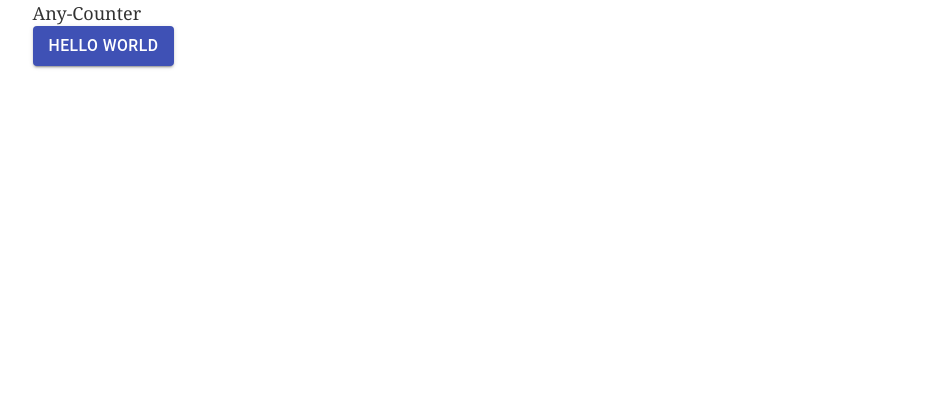
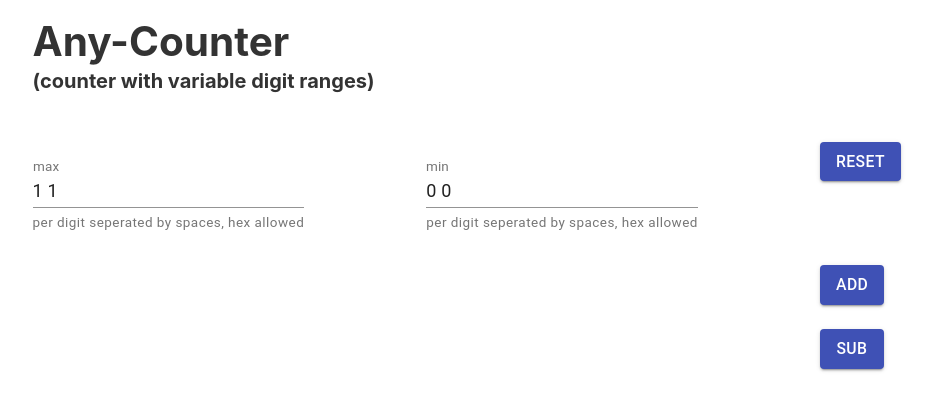
Before and after one commit to alpiepho/any-counter, a Gatsby site: page / in a window 1280 px wide. Shown: the whole page, without its empty margins (147-1080 px from the left). Built offline with nearby package versions, Linux system fonts and the light colour scheme; Gatsby itself is replaced by a stand-in of ours.

Commit message:
started counter engine

```diff
--- a/src/components/anycounter.js
+++ b/src/components/anycounter.js
@@ -1,15 +1,133 @@
-import React from "react"
-import Button from '@material-ui/core/Button';
+import React, { useState, useEffect } from "react"
+import { Button, Grid, TextField } from "@material-ui/core"
+import { makeStyles } from "@material-ui/core/styles"
+import {
+  engine_min,
+  engine_max,
+  engine_get,
+  engine_add,
+  engine_sub,
+  engine_reset,
+} from "./engine"
 
-const AnyCounter = () => (
-  <div>
-    <div>
-      Any-Counter
+const useStyles = makeStyles(theme => ({
+  root: {
+    flexGrow: 1,
+  },
+  paper: {
+    padding: theme.spacing(2),
+    textAlign: "center",
+    color: theme.palette.text.secondary,
+  },
+  title: {
+    marginTop: 20,
+    marginBottom: 5,
+  },
+  subtitle: {
+    marginTop: 0,
+    fontSize: 20,
+  },
+  textFieldLarge: {
+    fontSize: 60,
+  },
+}))
+
+export default function AnyCounter() {
+  const [minDigits, setMinDigits] = useState("0 0")
+  const [maxDigits, setMaxDigits] = useState("1 1")
+  const [allDigits, setAllDigits] = useState("0 0")
+
+  const classes = useStyles()
+
+  useEffect(() => {
+    engine_min(minDigits)
+    engine_max(maxDigits)
+    engine_reset()
+    setAllDigits(engine_get())
+  },[])
+
+  const onMinChange = event => {
+    setMinDigits(event.target.value)
+  }
+
+  const onMaxChange = event => {
+    setMaxDigits(event.target.value)
+  }
+
+  const onResetClick = () => {
+    console.log('onResetClick')
+    engine_min(minDigits)
+    engine_max(maxDigits)
+    engine_reset()
+    setAllDigits(engine_get())
+  }
+
+  const onAddClick = () => {
+    console.log('onAddClick')
+    engine_add()
+    setAllDigits(engine_get())
+  }
+
+  const onSubClick = () => {
+    engine_sub()
+    setAllDigits(engine_get())
+  }
+
+  return (
+    <div className={classes.root}>
+      <Grid container spacing={3}>
+        <Grid item xs={12}>
+          <h1 className={classes.title}>Any-Counter</h1>
+          <h4 className={classes.subtitle}>
+            (counter with variable digit ranges)
+          </h4>
+        </Grid>
+        <Grid item xs={5}>
+          <TextField
+            id="standard-helperText"
+            label="max"
+            defaultValue={maxDigits}
+            className={classes.textField}
+            helperText="per digit seperated by spaces, hex allowed"
+            margin="normal"
+            onChange={onMaxChange}
+          />
+        </Grid>
+        <Grid item xs={5}>
+          <TextField
+            id="standard-helperText"
+            label="min"
+            defaultValue={minDigits}
+            className={classes.textField}
+            helperText="per digit seperated by spaces, hex allowed"
+            margin="normal"
+            onChange={onMinChange}
+          />
+        </Grid>
+        <Grid item xs={2}>
+          <Button variant="contained" color="primary" onClick={onResetClick}>
+            Reset
+          </Button>
+        </Grid>
+
+        <Grid item xs={10}>
+          <h1 className={classes.textFieldLarge}>{allDigits}</h1>
+        </Grid>
+        <Grid item xs={2}>
+          <Grid container spacing={3} direction="column">
+            <Grid item>
+              <Button variant="contained" color="primary" onClick={onAddClick}>
+                Add
+              </Button>
+            </Grid>
+            <Grid item>
+              <Button variant="contained" color="primary" onClick={onSubClick}>
+                Sub
+              </Button>
+            </Grid>
+          </Grid>
+        </Grid>
+      </Grid>
     </div>
-    <Button variant="contained" color="primary">
-      Hello World
-    </Button>
-  </div>
-)
-
-export default AnyCounter
+  )
+}
--- /dev/null
+++ b/src/components/engine.js
@@ -0,0 +1,98 @@
+
+var str = "1 1"
+var minDigits = []
+var maxDigits = []
+var allDigits = []
+
+// void counter_increment(int* nums, int numsSize, int* accum){
+//     int place = numsSize-1;
+
+//     accum[place] += 1;
+//     // work backwards, add 1 to buffer[col][n] and carry if needed to n-1
+//     while (accum[place] > nums[place]) {
+//         accum[place] = 0; // reset place
+//         if (place == 0)
+//             break;         // have we maxed out
+//         if (place > 0) accum[place-1] += 1; // carry to next plae
+//         place -= 1;
+//     }
+// }
+
+// int** counter(int* nums, int numsSize, int* returnSize, int** returnColumnSizes){
+//     int i, j, n, col = 0;
+//     int total = 1;
+//     int *array;
+//     int **buffer;
+//     int *accum;
+
+//     for (i = 0; i < numsSize; i++) {
+//         total *= (nums[i]+1);
+//     }
+//     *returnSize = total;
+
+//     // all columns are same size, n
+//     array = (int *)malloc(sizeof(int) * total);
+//     for (i=0; i < total; i++) array[i] = numsSize;
+//     *returnColumnSizes = array;
+
+//     buffer = (int **)malloc(sizeof(int *) * total);
+//     for (j=0; j < total; j++) {
+//         n = array[j];
+//         buffer[j] = (int *)malloc(sizeof(int) * n);
+//     }
+
+//     accum = (int *)malloc(sizeof(int) * total);
+//     for (i=0; i<total; i++) {
+//         accum[i] = 0;
+//     }
+
+//     // run counter
+//     // copy accum
+//     n = array[0];
+//     for (i=0; i<n; i++) {
+//         buffer[0][i] = accum[i];
+//     }
+//     for (col=1; col<total; col++) {
+//         counter_increment(nums, numsSize, accum);
+//         // copy accum
+//         n = array[col];
+//         for (i=0; i<n; i++) {
+//             buffer[col][i] = accum[i];
+//         }
+//     }
+
+//     free(accum);
+//     return buffer;
+// }
+
+
+
+export function engine_min(newValue) {
+    console.log('Engine.engine_min')
+}
+
+export function engine_max(newValue) {
+    console.log('Engine.engine_max')
+}
+
+export function engine_get() {
+    let result = allDigits.reduce((prev, digit) => {
+        return prev + ' ' + digit
+    }, '')
+    return result
+}
+
+export function engine_add() {
+    console.log('Engine.engine_add')
+    allDigits = [...allDigits, 1]
+}
+
+export function engine_sub() {
+    console.log('Engine.engine_sub')
+    allDigits.pop()
+}
+
+export function engine_reset() {
+    console.log('Engine.engine_reset')
+    allDigits = [...minDigits]
+}
--- a/src/components/layout.js
+++ b/src/components/layout.js
@@ -7,21 +7,21 @@
 
 import React from "react"
 import PropTypes from "prop-types"
-import { useStaticQuery, graphql } from "gatsby"
+// import { useStaticQuery, graphql } from "gatsby"
 
 // import Header from "./header"
 import "./layout.css"
 
 const Layout = ({ children }) => {
-  const data = useStaticQuery(graphql`
-    query SiteTitleQuery {
-      site {
-        siteMetadata {
-          title
-        }
-      }
-    }
-  `)
+  // const data = useStaticQuery(graphql`
+  //   query SiteTitleQuery {
+  //     site {
+  //       siteMetadata {
+  //         title
+  //       }
+  //     }
+  //   }
+  // `)
 
   return (
     <>
--- a/src/pages/index.js
+++ b/src/pages/index.js
@@ -1,5 +1,4 @@
 import React from "react"
-import { Link } from "gatsby"
 
 import Layout from "../components/layout"
 import SEO from "../components/seo"
```
